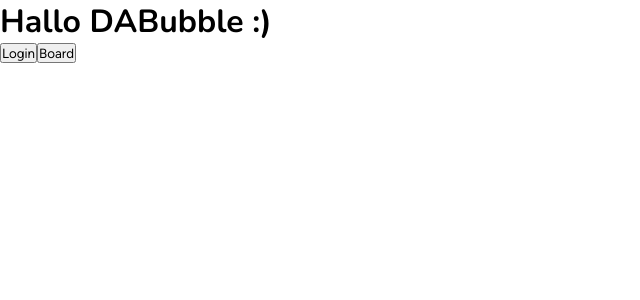
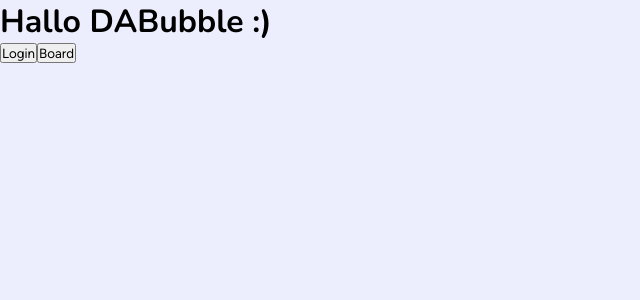
Before and after one commit to tobiasroeske/DA_Bubble, an Angular app: page / in a window 1280 px wide. Shown: the top 300 px of the page, without its empty margins (0-640 px from the left). Built offline with nearby package versions, Linux system fonts and the light colour scheme.

Commit message:
background body

```diff
--- a/src/app/app.component.html
+++ b/src/app/app.component.html
@@ -1,2 +1 @@
-
 <router-outlet></router-outlet>
--- a/src/styles.scss
+++ b/src/styles.scss
@@ -8,6 +8,10 @@
 
 html {
     scroll-behavior: smooth;
+}
+
+body{
+    background: rgba(236, 238, 254, 1);
 }
 
 @mixin d-flex($fd: row, $jc: center, $ai: center, $g: 0) {
```
